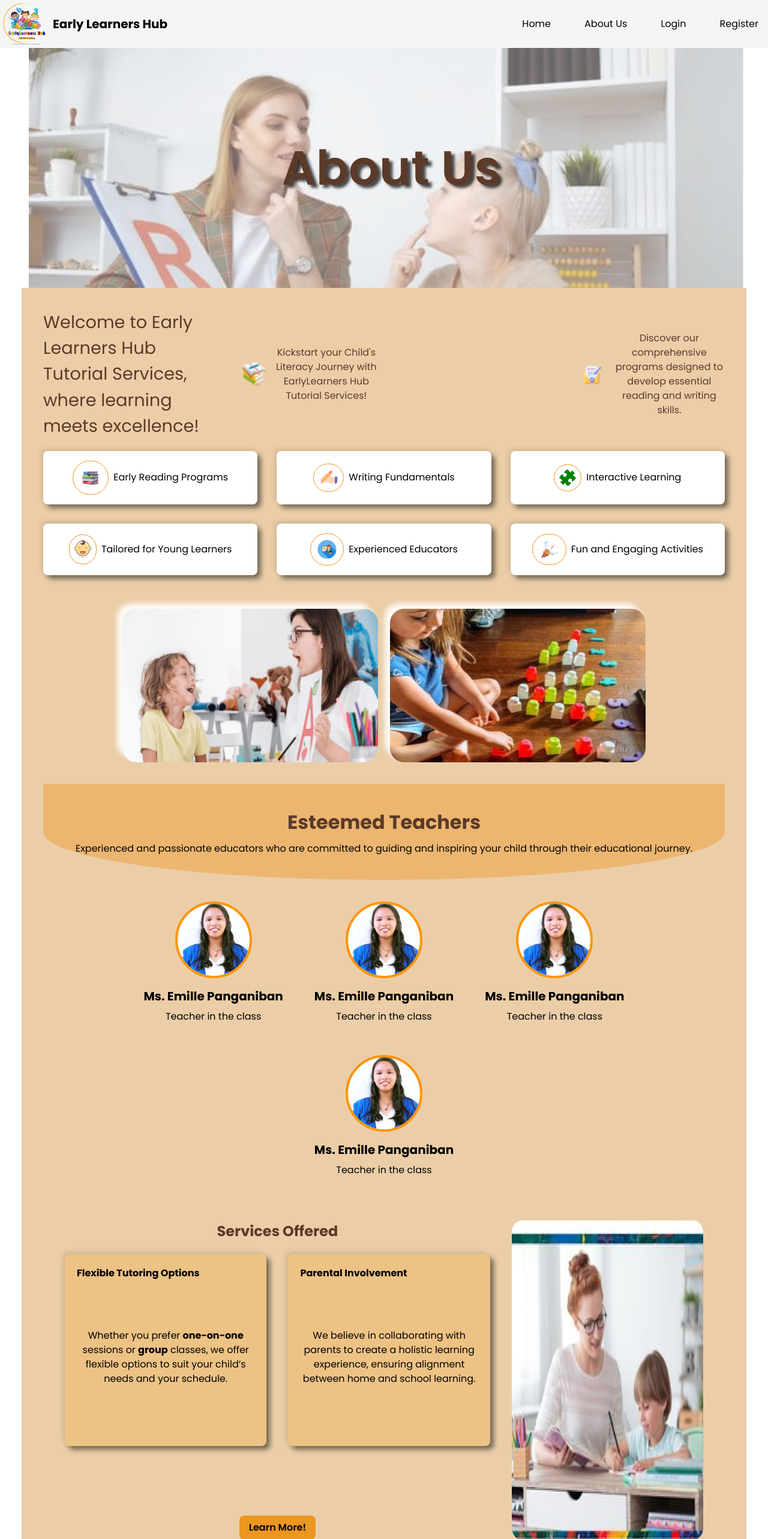
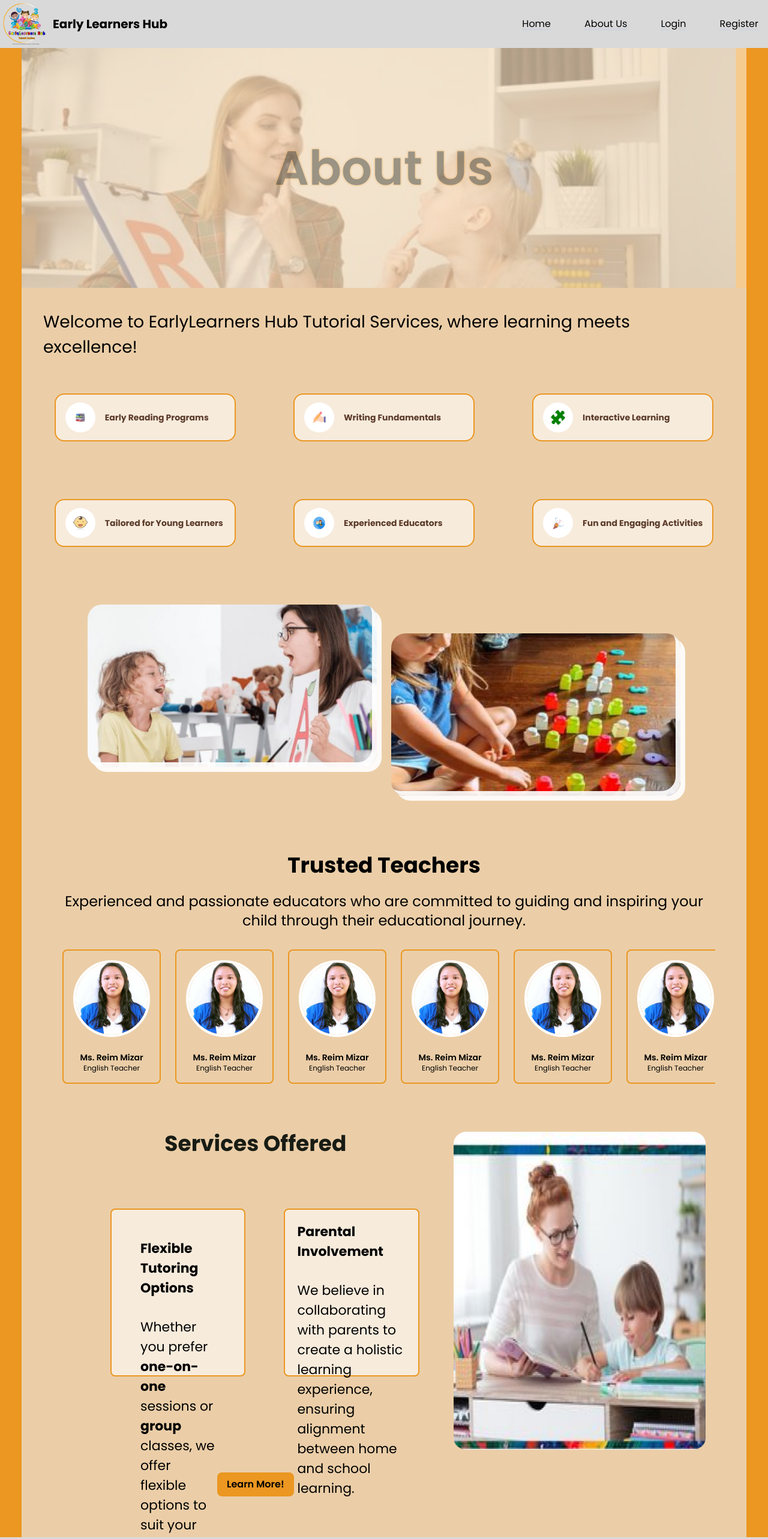
Before and after one commit to raynalyn1/Early-Learners-Hub, a React (Create React App) app in the folder client/: page /about in a window 1280 px wide. Shown: the top 2566 px of the page at 60% size. Built offline with nearby package versions, Linux system fonts and the light colour scheme; a web font is replaced by a local one.

Commit message:
enhanc_ ui

```diff
--- a/client/src/components/Navbar.jsx
+++ b/client/src/components/Navbar.jsx
@@ -4,9 +4,8 @@ import img from "../images/footer/logo.png";
 
 const Navbar = () => {
   return (
-    <nav className="bg-[#F5F5F5] w-full a top-0 left-0 shadow-l z-999">
+    <nav className="bg-[#D9D9D9] w-full top-0 left-0 shadow-md" style={{ boxShadow: '20px 20px 20px rgba(0, 0, 0, 0.100)' }}>
       <div className="container mx-auto flex justify-between items-center">
-
         {/* Logo and Text Section */}
         <div className="flex items-center space-x-3">
           <Link to="/" className="flex items-center">
@@ -17,27 +16,24 @@ const Navbar = () => {
 
         {/* Navigation Links */}
         <div className="hidden md:flex items-center space-x-6">
-          <Link to="/" className="text-black  border-gray-300 px-4 py-2 rounded-md hover:bg-gray-100 transition duration-300">
-            Home
+          <Link to="/" className="text-black border-gray-300 px-4 py-2 rounded-md ">
+            <span className="underline decoration-4 decoration-gray-300 decoration-4 hover:decoration-orange-300 transition-all duration-300">Home</span>
           </Link>
-          <Link to="/about" className="text-black  border-gray-300 px-4 py-2 rounded-md hover:bg-gray-100 transition duration-300">
-            About Us
+          <Link to="/about" className="text-black border-gray-300 px-4 py-2 rounded-md ">
+            <span className="underline decoration-4 decoration-gray-300 hover:decoration-orange-300 transition-all duration-300">About Us</span>
           </Link>
 
           {/* Login Button */}
-          <Link
-            to="/login"
-            className="text-black  border-gray-300 px-4 py-2 rounded-md hover:bg-gray-100 transition duration-300"
-          >
-            Login
+          <Link to="/login" className="text-black  border-gray-300 px-4 py-2 rounded-md ">
+            <span className="underline decoration-4 decoration-gray-300 hover:decoration-orange-300 transition-all duration-300">Login</span>
+
+
           </Link>
 
           {/* Register Button */}
-          <Link
-            to="/register"
-            className="text-black  border-gray-300 px-4 py-2 rounded-md hover:bg-gray-100 transition duration-300"
-          >
-            Register
+          <Link to="/register" className="text-black  border-gray-300 px-4 py-2 rounded-md ">
+            <span className="underline decoration-4 decoration-gray-300 hover:decoration-orange-300 transition-all duration-300">Register</span>
+
           </Link>
         </div>
 
--- a/client/src/pages/general/AboutUs.jsx
+++ b/client/src/pages/general/AboutUs.jsx
@@ -26,25 +26,19 @@ const AboutUs = () => {
 
   return (
     <div>
-    <div className="flex flex-col justify-center items-center px-9">
+    <div className="flex flex-col justify-center items-center px-9 bg-[#EB9721]">
       {/* Header Section */}
       <div
-        className="flex justify-center items-center"
+        className="flex justify-center items-center relative w-full h-[400px] mt-0 overflow-hidden"
         style={{
           backgroundImage: `url(${about})`,
           backgroundSize: 'cover',
           backgroundPosition: 'center',
-          justifyContent: 'center',
-          width: '100%',
-          height: '400px',
-          marginTop: '0',
-          marginLeft: '1.5rem'
         }}
-        alt="About Us Image"
       >
-        <h1
-          className="text-[#5B3A29] text-[5rem] font-semibold"
-          style={{ textShadow: '6px 5px 4px rgba(0, 0, 0, 0.7)' }}
+        <div className="absolute inset-0 bg-white bg-opacity-50"></div>
+        <h1          className="text-[#181C14] text-[5rem] font-semibold opacity-40 relative z-10"
+          style={{ textShadow: '2px 2px 0 rgba(235, 151, 33, 0.3), -2px -2px 0 rgba(235, 151, 33, 0.3), 2px -2px 0 rgba(235, 151, 33, 0.3), -2px 2px 0 rgba(235, 151, 33, 0.3)' }}
         >
           About Us
         </h1>
@@ -52,30 +46,19 @@ const AboutUs = () => {
 
      {/* Introduction Section */}
      <div className="bg-[#EBCEA8] w-full h-auto p-9">
-        <div className="w-full h-auto flex flex-col md:flex-row gap-6 items-center">
-          <h1 className="text-[#5B3A29] poppins text-[1.8rem] md:w-[35%] text-center md:text-left">
-            Welcome to Early Learners Hub Tutorial Services,<br />
-            where learning meets excellence!
+        <div className="w-full h-auto flex flex-col gap-14">
+          <div className="flex justify-center w-full">
+            <div className="max-w-full md:max-w-7xl">
+              <h1 className="text-black poppins text-[28px] font-semi-bold text-left">
+                Welcome to EarlyLearners Hub Tutorial Services, where learning meets excellence!
               </h1>
-
-          <div className="flex flex-col md:flex-row w-full justify-center md:justify-between items-center">
-            <div className="flex items-center md:w-[30%]">
-              <img src={book} alt="Book" className="w-[40px] h-[40px] ml-5" />
-              <p className="text-center text-[#5B3A29] poppins ml-3">
-                Kickstart your Child's Literacy Journey with EarlyLearners Hub Tutorial Services!
-              </p>
-            </div>
-            <div className="flex items-center md:w-[30%] mt-5 md:mt-0">
-              <img src={paper} alt="Paper" className="w-[50px] h-[50px] mr-3" />
-              <p className="text-center text-[#5B3A29] poppins">
-                Discover our comprehensive programs designed to develop essential reading and writing skills.
-              </p>
-            </div>
             </div>
           </div>
 
           {/* Services Section */}
-        <div className="w-full h-auto grid grid-cols-1 md:grid-cols-3 gap-8 justify-center py-5">
+
+            <div className="w-full h-auto flex justify-center">
+              <div className="grid grid-cols-1 sm:grid-cols-2 lg:grid-cols-3 gap-24 max-w-[1400px]">
                 {[{ img: many, text: 'Early Reading Programs' },
                   { img: hand, text: 'Writing Fundamentals' },
                   { img: symp, text: 'Interactive Learning' },
@@ -83,56 +66,131 @@ const AboutUs = () => {
                   { img: teacher, text: 'Experienced Educators' },
                   { img: confitte, text: 'Fun and Engaging Activities' }]
                   .map((service, index) => (
-            <div key={index} className="w-full h-full bg-white rounded-lg flex gap-2 items-center justify-center p-4"
-                 style={{ boxShadow: '6px 6px 8px rgba(0, 0, 0, 0.5), -4px -4px 8px rgba(0, 0, 0, 0.1)' }}>
-              <img src={service.img} alt={service.text} className="border border-[#EB9721] rounded-full p-2" />
-              <p>{service.text}</p>
+                  <div
+                    key={index}
+                    className="bg-white bg-opacity-60 rounded-2xl flex items-center gap-4 p-4 transition-transform duration-300 transform hover:scale-125" // Changed to 60% opacity
+                    style={{
+                      width: '100%',
+                      height: '80px',
+                      border: '2px solid #EB9721',
+                      // boxShadow: '4px 4px 0 rgba(235, 151, 33, 0.3)'
+                    }}
+                  >
+
+                    <div className="bg-white rounded-full p-2 flex items-center justify-center" style={{ width: '50px', height: '50px' }}>
+                      <img src={service.img} alt={service.text} className="w-6 h-6" />
+                    </div>
+                    <p className="text-[#5B3A29] text-sm font-bold">{service.text}</p>
                   </div>
                 ))}
               </div>
+            </div>
+        </div>
+
 
         {/* Images Section */}
-        <div className="w-full h-auto flex flex-col md:flex-row p-9 justify-center gap-5">
-          <img src={teach} alt="Teach" className="w-full md:w-[40%] h-auto rounded-3xl" style={{ boxShadow: '-9px -9px 8px rgba(255, 255, 255, 0.9)' }} />
-          <img src={play} alt="Play" className="w-full md:w-[40%] h-auto rounded-3xl mt-5 md:mt-0" style={{ boxShadow: '-9px -9px 8px rgba(255, 255, 255, 0.9)' }} />
+        <div className="w-full px-8 py-12 bg-[#EBCEA8]">
+          <div className="flex flex-col md:flex-row justify-center items-center gap-6">
+            <div className="w-full md:w-[45%] relative">
+              <img
+                src={teach}
+                alt="Teacher with child"
+                className="w-full h-auto rounded-3xl object-cover"
+                style={{
+                  boxShadow: '8px 8px 0 rgba(255, 255, 255, 0.9)',
+                  aspectRatio: '16 / 9'
+                }}
+              />
+              <div className="absolute inset-0 rounded-3xl" style={{ boxShadow: 'inset -8px -8px 0 rgba(255, 255, 255, 0.9)' }}></div>
+            </div>
+            <div className="w-full md:w-[45%] relative mt-12 md:mt-24">
+              <img
+                src={play}
+                alt="Child playing with educational toys"
+                className="w-full h-auto rounded-3xl object-cover"
+                style={{
+                  boxShadow: '8px 8px 0 rgba(255, 255, 255, 0.9)',
+                  aspectRatio: '16 / 9'
+                }}
+              />
+              <div className="absolute inset-0 rounded-3xl" style={{ boxShadow: 'inset -8px -8px 0 rgba(255, 255, 255, 0.9)' }}></div>
+            </div>
+          </div>
         </div>
 
-        {/* Teachers Section */}
-        <div className="w-full h-auto bg-[#EBCEA8]">
-          <div className="rounded-b-[50%] bg-[#ECB671] w-full h-[20vh] flex flex-col gap-2 justify-center items-center">
-            <h1 className="text-[#5B3A29] text-[2rem] font-bold">Esteemed Teachers</h1>
-            <p className="text-center">Experienced and passionate educators who are committed to guiding and inspiring your child through their educational journey.</p>
+        {/* Trusted Teachers Section */}
+        <div className="w-full bg-[#EBCEA8] py-12 px-4">
+          <div className="max-w-6xl mx-auto text-center">
+            <h2 className="text-4xl font-bold mb-6">Trusted Teachers</h2>
+            <p className="text-2xl mb-8 max-w-6xl mx-auto text-center">
+              Experienced and passionate educators who are committed to guiding and inspiring your child through their educational journey.
+            </p>
+
+            <div className="w-full overflow-x-auto">
+              <div className="flex justify-start gap-6 min-w-max px-4">
+                {[1, 2, 3, 4, 5, 6].map((_, index) => (
+                  <div
+                    key={index}
+                    className="flex flex-col items-center p-4 rounded-lg transition-transform duration-300 transform hover:scale-95" // Added transition and scale effect
+                    style={{ border: '2px solid #EB9721' }}
+                  >
+                    <div className="w-32 h-38 rounded-full overflow-hidden border-4 border-white mb-6">
+                      <img
+                        src={teachi}
+                        alt="Teacher"
+                        className="w-full h-full object-cover"
+                      />
                     </div>
-          <div className="flex flex-wrap gap-5 justify-center p-5">
-            {Array(4).fill(0).map((_, index) => (
-              <Card key={index} imgSrc={teachi} title="Ms. Emille Panganiban" description="Teacher in the class" />
+                    <h3 className="font-semibold text-sm">Ms. Reim Mizar</h3>
+                    <p className="text-xs">English Teacher</p>
+                  </div>
                 ))}
+              </div>
+            </div>
+          </div>
+
+          {/* Background design elements */}
+          <div className="absolute top-0 left-0 w-full h-full opacity-10 pointer-events-none">
+            {/* Add your background design elements here */}
           </div>
         </div>
 
         {/* Services Offered Section */}
-        <div className="w-full h-auto p-9 flex flex-col md:flex-row gap-9">
-          <div className="w-full md:w-[70%] h-auto flex flex-col gap-5">
-            <h1 className="text-[1.5rem] font-bold text-center text-[#5B3A29]">Services Offered</h1>
-            <div className="w-full flex flex-col md:flex-row gap-9">
-              <div className="w-full md:w-[50%] h-[40vh] bg-[#EDC285] rounded-lg p-5"
-                   style={{ boxShadow: '6px 6px 8px rgba(0, 0, 0, 0.5), -4px -4px 8px rgba(0, 0, 0, 0.1)' }}>
-                <h1 className="font-bold">Flexible Tutoring Options</h1>
-                <p className="text-center mt-[10vh]">
+        <div className="w-full h-auto p-8 flex flex-col md:flex-row gap-2 ">
+          <div className="w-full md:w-[100%] h-auto flex flex-col gap-16">
+            <h1 className="text-4xl font-bold mb-6 text-center text-[#181C14]">Services Offered</h1>
+            <div className="w-full flex flex-col md:flex-row gap-16 pl-[10vh]">
+              <div
+                className="w-full md:w-[40%] h-[35vh] bg-white bg-opacity-60 rounded-lg p-12 transition-transform duration-300 transform hover:scale-125" // Background opacity set to 80%
+                style={{
+                  border: '2px solid #EB9721'
+                }}
+              >
+                <h1 className="font-bold" style={{ fontSize: '22px'}}>Flexible Tutoring Options</h1>
+                <p className="text-left mt-[4vh]" style={{ fontSize: '22px'}}>
                   Whether you prefer <span className="font-bold">one-on-one</span> sessions or <span className="font-bold">group</span> classes, we offer flexible options to suit your child’s needs and your schedule.
                 </p>
               </div>
-              <div className="w-full md:w-[50%] h-[40vh] bg-[#EDC285] rounded-lg p-5"
-                   style={{ boxShadow: '6px 6px 8px rgba(0, 0, 0, 0.5), -4px -4px 8px rgba(0, 0, 0, 0.1)' }}>
-                <h1 className="font-bold">Parental Involvement</h1>
-                <p className="text-center mt-[10vh]">
+              <div
+                className="w-full md:w-[40%] h-[35vh] bg-white bg-opacity-60 rounded-lg p-5 transition-transform duration-300 transform hover:scale-125" // Background opacity set to 80%
+                style={{
+                  border: '2px solid #EB9721'
+                }}
+              >
+                <h1 className="font-bold" style={{ fontSize: '22px' }}>Parental Involvement</h1>
+                <p className="text-left mt-[4vh]" style={{ fontSize: '22px' }}>
                   We believe in collaborating with parents to create a holistic learning experience, ensuring alignment between home and school learning.
                 </p>
               </div>
             </div>
-            <Buttons styleType="primary1" label="Learn More!" onClick={handleLearnMoreClick} />
+            <Buttons
+              styleType="primary1"
+              label="Learn More!"
+              onClick={handleLearnMoreClick}
+              className="h-[928px] w-[388px] "
+            />
           </div>
-          <img src={teaching} alt="Teaching" className="w-full md:w-[30%] h-auto rounded-lg" />
+          <img src={teaching} alt="Teaching" className="w-[700px] h-[530px] " />
         </div>
       </div>
 
--- a/client/src/pages/general/Login.jsx
+++ b/client/src/pages/general/Login.jsx
@@ -10,14 +10,14 @@ const Login = () => {
   };
 
   return (
-    <div className="min-h-screen bg-[#b6ab9d] flex items-center justify-center">
-      <div className="max-w-md w-full bg-[#EBCEA8] shadow-md p-8 rounded-lg">
-        <h1 className="text-2xl font-bold text-[#5B3A29] text-center">Login</h1>
+    <div className="min-h-screen bg-[#EB9721] opacity-80 flex items-center justify-center">
+      <div className="max-w-md w-full bg-[#EDC080] shadow-md p-8 rounded-lg">
+        <h1 className="text-2xl font-bold text-[#181C14] text-center">Login</h1>
         <form onSubmit={handleLogin} className="mt-6 space-y-4">
           <div>
             <input
               type="email"
-              className="w-full p-2 border border-gray-300 rounded mt-1"
+              className="w-full p-2 border border-orange-500 opacity-80 rounded mt-1"
               value={email}
               onChange={(e) => setEmail(e.target.value)}
               placeholder='Username'
@@ -27,7 +27,7 @@ const Login = () => {
           <div>
             <input
               type="password"
-              className="w-full p-2 border border-gray-300 rounded mt-1"
+              className="w-full p-2 border border-orange-500 opacity-80 rounded mt-1"
               value={password}
               onChange={(e) => setPassword(e.target.value)}
               placeholder='Password'
@@ -36,7 +36,7 @@ const Login = () => {
           </div>
           <button
             type="submit"
-            className="w-full bg-[#ECB671] text-white py-2 rounded"
+            className="w-full bg-[#EB9721] text-black py-2 rounded block font-bold"
           >
             Login
           </button>
--- a/client/src/pages/general/Register.jsx
+++ b/client/src/pages/general/Register.jsx
@@ -11,35 +11,35 @@ const Register = () => {
   };
 
   return (
-    <div className="min-h-screen bg-[#b6ab9d] flex items-center justify-center">
+    <div className="min-h-screen bg-[#D9D9D9] flex items-center justify-center">
       <div className="max-w-md w-full bg-[#EBCEA8] shadow-md p-8 rounded-lg">
-        <h1 className="text-2xl font-bold text-[#5B3A29] text-center">Register</h1>
+        <h1 className="text-2xl font-bold text-[#181C14] text-center">Register</h1>
         <form onSubmit={handleRegister} className="mt-6 space-y-4">
           <div>
             <label className="block text-gray-700">Email</label>
             <input
               type="email"
-              className="w-full p-2 border border-gray-300 rounded mt-1"
+              className="w-full p-2 border border-orange-300 rounded mt-1"
               value={email}
               onChange={(e) => setEmail(e.target.value)}
               required
             />
           </div>
           <div>
-            <label className="block text-gray-700">Password</label>
+            <label className="block text-block-700">Password</label>
             <input
               type="password"
-              className="w-full p-2 border border-gray-300 rounded mt-1"
+              className="w-full p-2 border border-orange-300 rounded mt-1"
               value={password}
               onChange={(e) => setPassword(e.target.value)}
               required
             />
           </div>
           <div>
-            <label className="block text-gray-700">Confirm Password</label>
+            <label className="block text-block-700">Confirm Password</label>
             <input
               type="password"
-              className="w-full p-2 border border-gray-300 rounded mt-1"
+              className="w-full p-2 border border-orange-300 rounded mt-1"
               value={confirmPassword}
               onChange={(e) => setConfirmPassword(e.target.value)}
               required
@@ -47,7 +47,7 @@ const Register = () => {
           </div>
           <button
             type="submit"
-            className="w-full bg-[#ECB671] py-2 rounded"
+            className="w-full bg-[#EB9721] py-2 rounded"
           >
             Register
           </button>
--- a/client/src/pages/general/Services.jsx
+++ b/client/src/pages/general/Services.jsx
@@ -21,7 +21,7 @@ const Services = () => {
         alt="About Us Image"
       >
         <h1
-          className='text-[#5B3A29] text-[5rem] font-semibold'
+          className='text-[#181C14] text-[5rem] font-semibold'
         >
           Services
         </h1>
--- /dev/null
+++ b/package.json
@@ -0,0 +1,5 @@
+{
+  "dependencies": {
+    "react-icons": "^5.3.0"
+  }
+}
```
Also changed, not shown: client/src/components/Footer.jsx (+24 -19 lines), client/src/pages/general/LandingPage.jsx (+63 -36 lines), 1 other file (tests, documents, lock files or other folders). Lines whose indentation alone changed are shown as unchanged.
